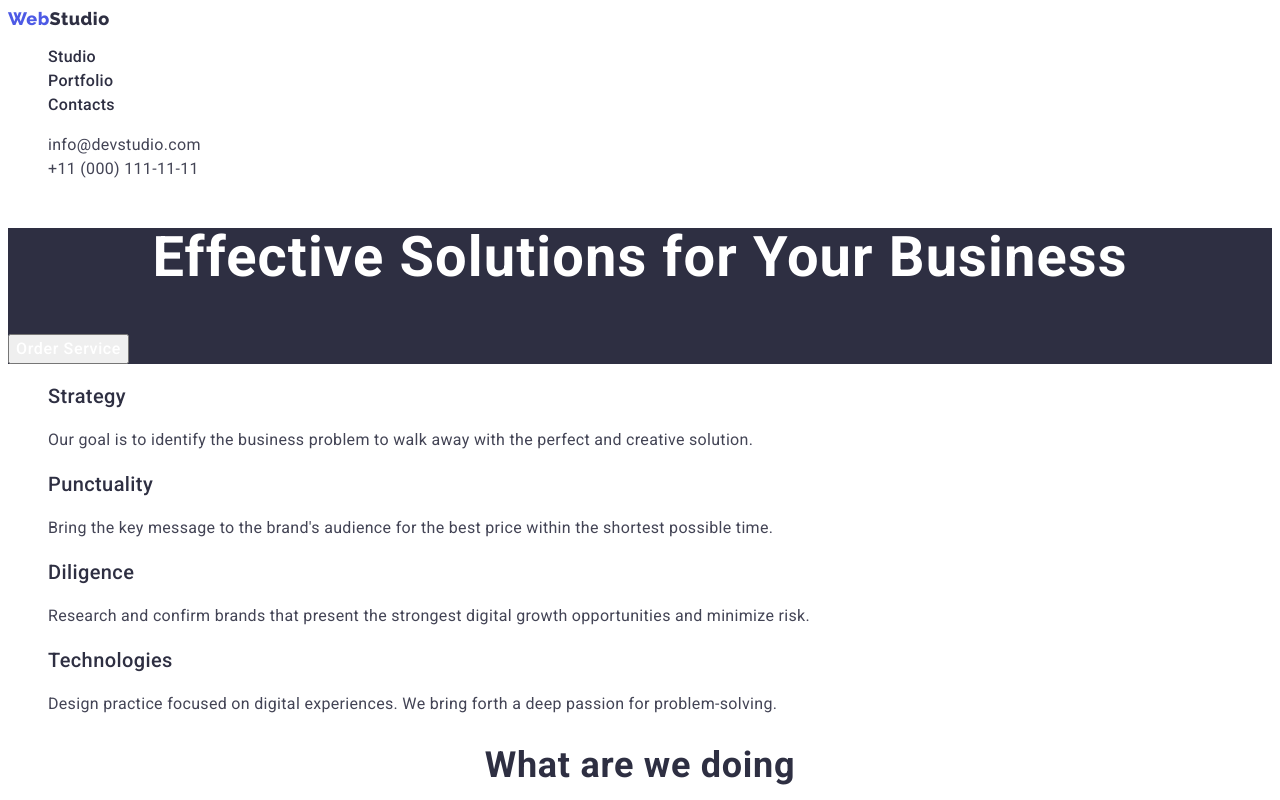
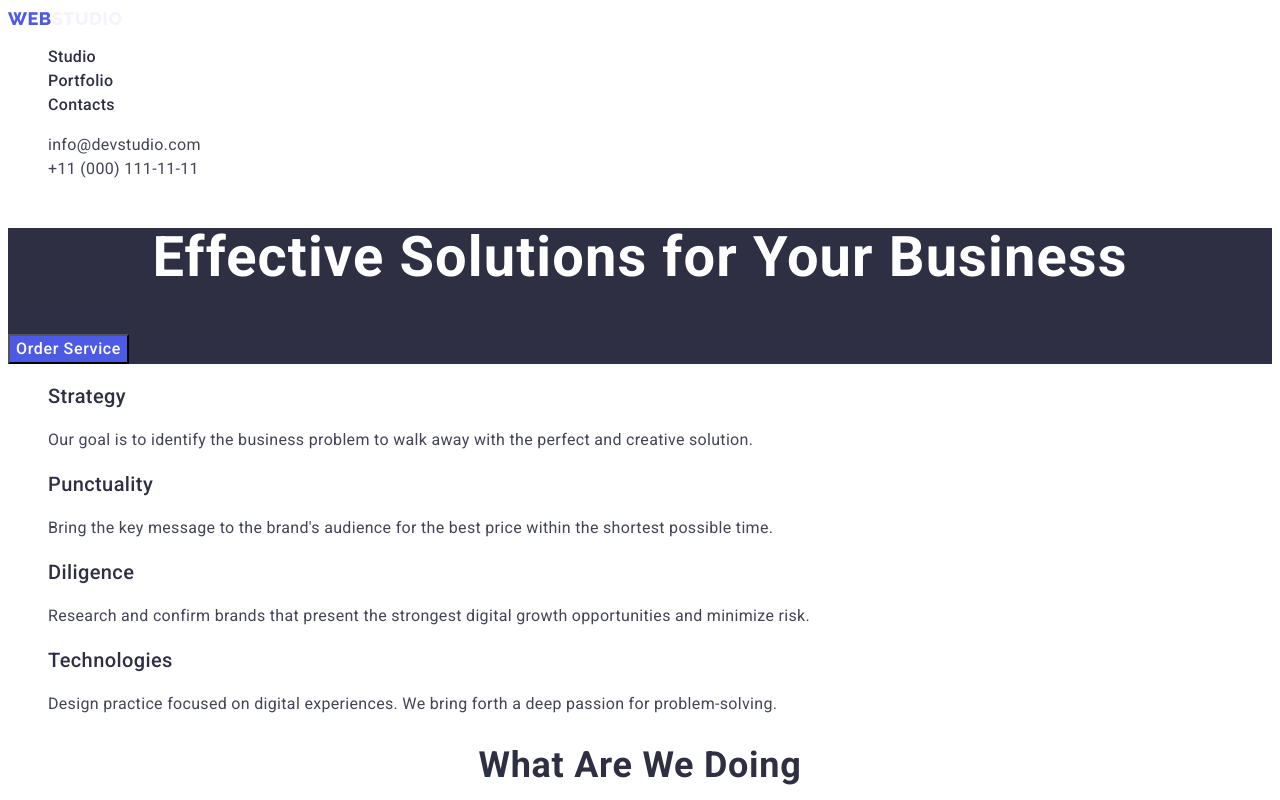
Before and after one commit to Inna1312/goit-markup-hw-02, a plain HTML site: page index.html in a window 1280 px wide. Shown: the top 800 px of the page. Drawn offline with Linux system fonts and the light colour scheme.

Commit message:
homework2

```diff
--- a/css/styles.css
+++ b/css/styles.css
@@ -9,7 +9,9 @@
 
 
 body {
-    font-family: 'Roboto', 'Sans-serif';
+    font-family: "Roboto", sans-serif;
+    color: #434455;
+    background-color:#FFFFFF;
 }
 
 .link {
@@ -27,16 +29,17 @@ body {
 .header-navigation {
 }
 .header-logo {
-    font-family: 'Raleway','Sans-serif';
+    font-family: "Raleway", sans-serif;
     font-weight: 800;
     font-size: 18px;
     line-height: 1.17;
     letter-spacing: 0.03em;
-      color: #2E2F42;
+    text-transform: uppercase;
+      color: #4d5ae5;
 }
 
 .count {
-    color: #4D5AE5;
+    color: #2e2f42;
 }
 .header-list {
 }
@@ -50,6 +53,9 @@ line-height: 1.5;
 letter-spacing: 0.02em;
 color: #2E2F42;}
 
+.header-link:hover, .header-link:focus{
+color: #404bbf;
+}
 .header-address {
 font-style: normal;
 }
@@ -81,7 +87,7 @@ var(--main-title-color);
 }
 
 .hero-btn {
-font-family: inherit;
+font-family: "Roboto", sans-serif;
 font-weight: 500;
 font-size: 16px;
 line-height: 1.5;
@@ -89,8 +95,12 @@ align-items: center;
 letter-spacing: 0.04em;
 color: var(--main-btn-color);
 cursor: pointer;
+background-color: #4D5AE5;
 }
 
+.hero-btn:hover, .hero-btn:focus{
+    background-color: #404BBF;
+}
 /**------------------principles--------------------*/
 .principles {
 }
@@ -123,6 +133,7 @@ line-height: 1.11;
 text-align: center;
 letter-spacing: 0.02em;
 color: var(--second-title-color);
+text-transform: capitalize;
 
 }
 .products-list {
@@ -141,8 +152,10 @@ text-align: center;
 letter-spacing: 0.02em;
 color:
 var(--second-title-color);
+text-transform: capitalize;
 }
 .team-list {
+background-color: #FFFFFF;
 }
 .team-item {
 }
@@ -166,15 +179,17 @@ color: var(--main-text-color);
 background: #2E2F42;
 }
 .footer-logo {
-font-family: 'Raleway','Sans-serif';
+font-family: "Raleway", sans-serif;
 font-weight: 800;
 font-size: 18px;
 line-height: 1.17;
 align-items: center;
 letter-spacing: 0.03em;
-color: #F4F4FD;
+color: #4d5ae5;
+text-transform: uppercase;
 }
 .count {
+color: #f4f4fd;
 }
 .footer-text {
 font-size: 16px;
--- a/index.html
+++ b/index.html
@@ -15,10 +15,10 @@
 
     <header class="header">
       <nav class="header-navigation">
-        <a class="header-logo link" href="./index.html"><span class="count">Web</span>Studio</a>
+        <a class="header-logo link" href="./index.html">Web<span class="count">Studio</span></a>
         <ul class="header-list list">
-          <li class="header-item" ><a class="header-link link" href="">Studio</a></li>
-          <li class="header-item" ><a class="header-link link" href="./Portfolio.html">Portfolio</a></li>
+          <li class="header-item" ><a class="header-link link" href="/index.html">Studio</a></li>
+          <li class="header-item" ><a class="header-link link" href="./portfolio.html">Portfolio</a></li>
           <li class="header-item" ><a class="header-link link" href="">Contacts</a></li>
         </ul>
       </nav>
@@ -95,7 +95,7 @@
         </section>
     </main>
     <footer class="footer">
-        <a class="footer-logo link" href="./index.html"><span class="count">Web</span>Studio</a>
+        <a class="footer-logo link" href="./index.html">Web<span class="count">Studio</span></a>
         <p class="footer-text">Increase the flow of customers and sales for your business with digital marketing & growth solutions.</p>
     </footer>
   </body>
```
Also changed, not shown: Portfolio.html (+7 -7 lines).
